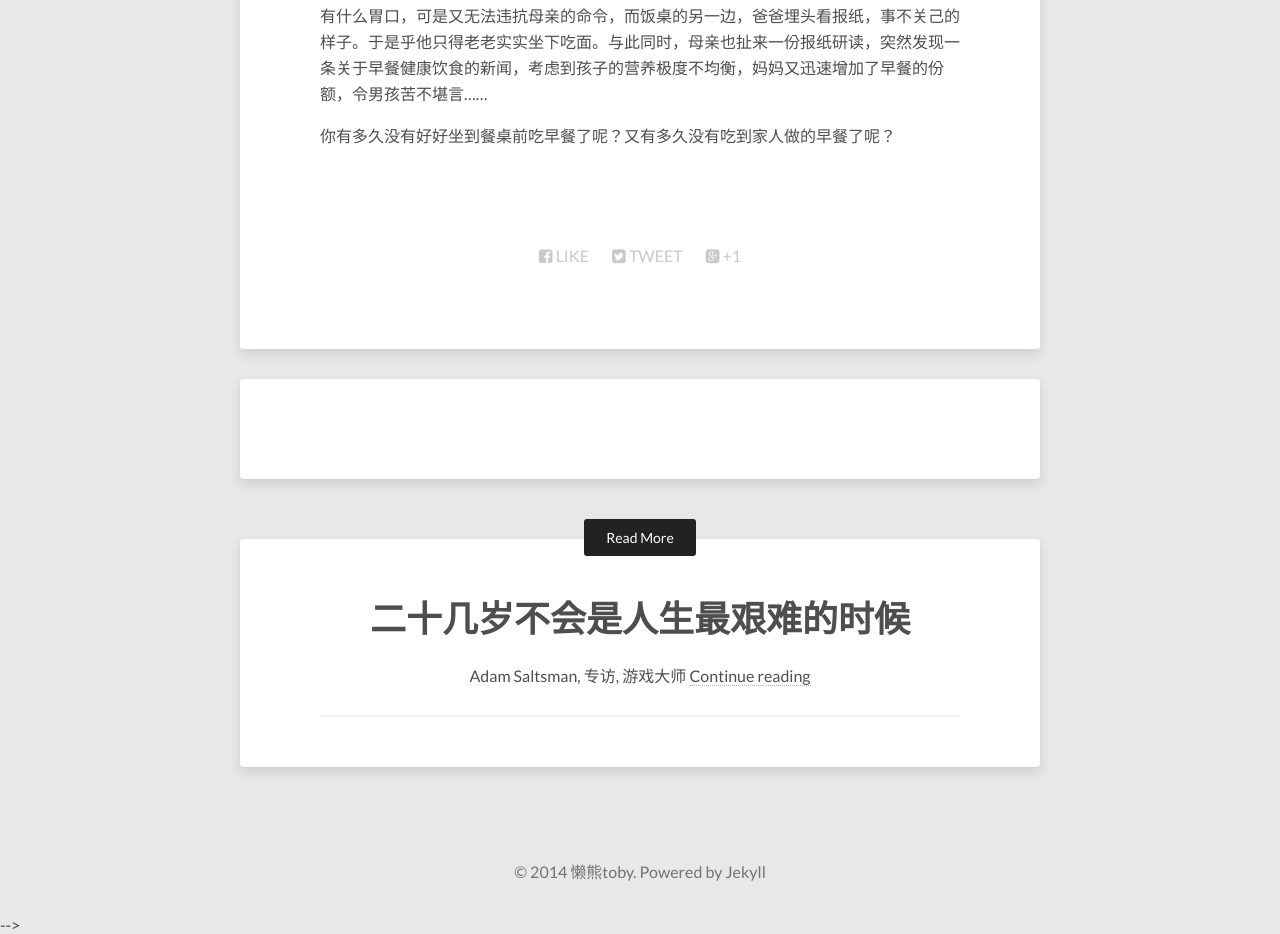
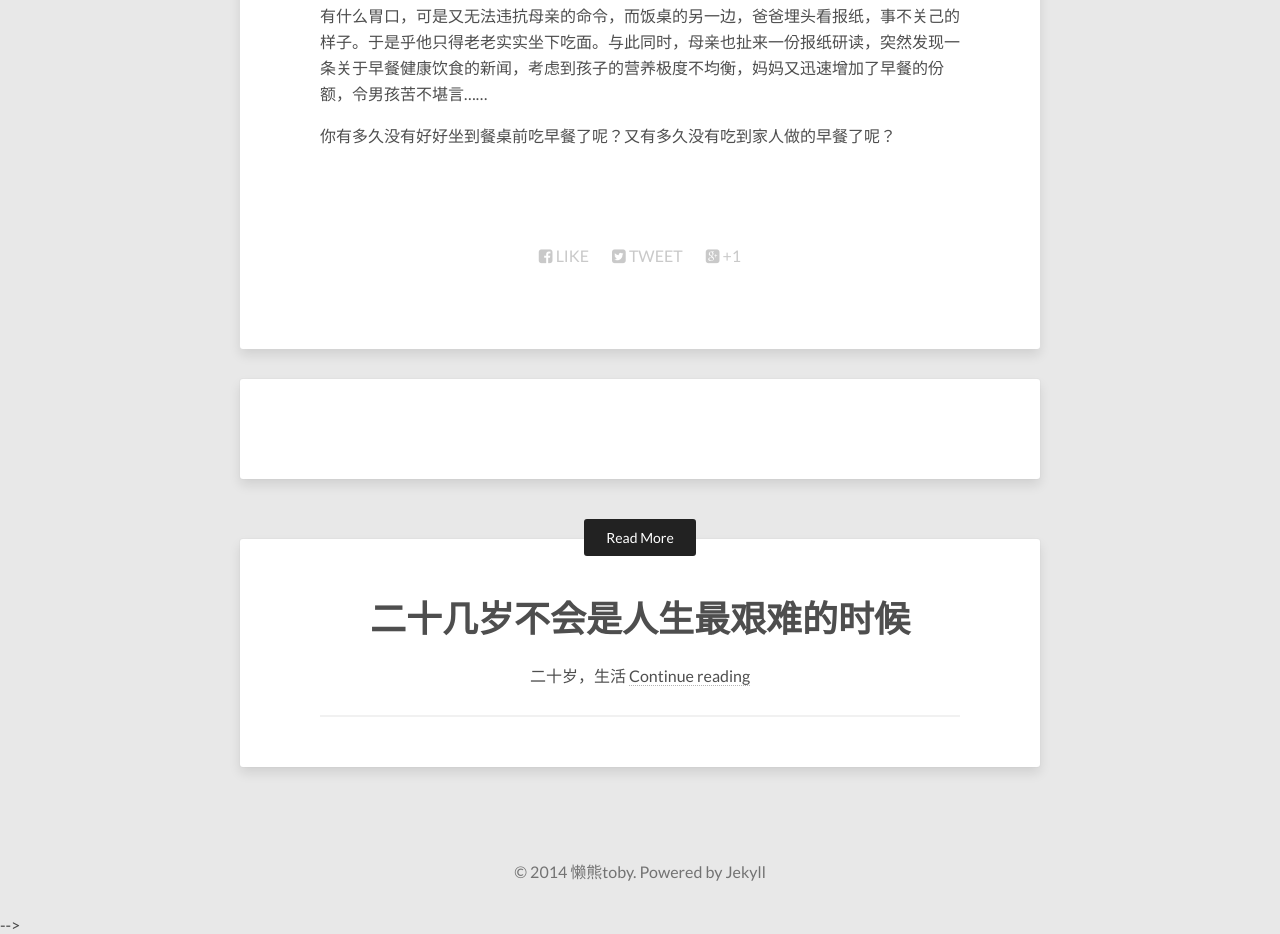
Before and after one commit to 20012002er/20012002er.github.io, a Jekyll site: the page built from _posts/2014-12-26-eat-youku.md, in a window 1280 px wide. Shown: the part 789-1723 px from the top of the page. Built offline with Jekyll 4.4.1, drawn with Linux system fonts in a browser that asks for light colours; nearby versions of some CDN libraries; comment, search, counter and statistics services are not loaded.

Commit message:
post
change

```diff
--- a/_posts/2014-12-26-twenty-hard.md
+++ b/_posts/2014-12-26-twenty-hard.md
@@ -1,7 +1,7 @@
 ---
 layout: post
 title: "二十几岁不会是人生最艰难的时候"
-description: "Adam Saltsman, 专访, 游戏大师"
+description: "二十岁，生活"
 tags: [随笔]
 ---
 
```
